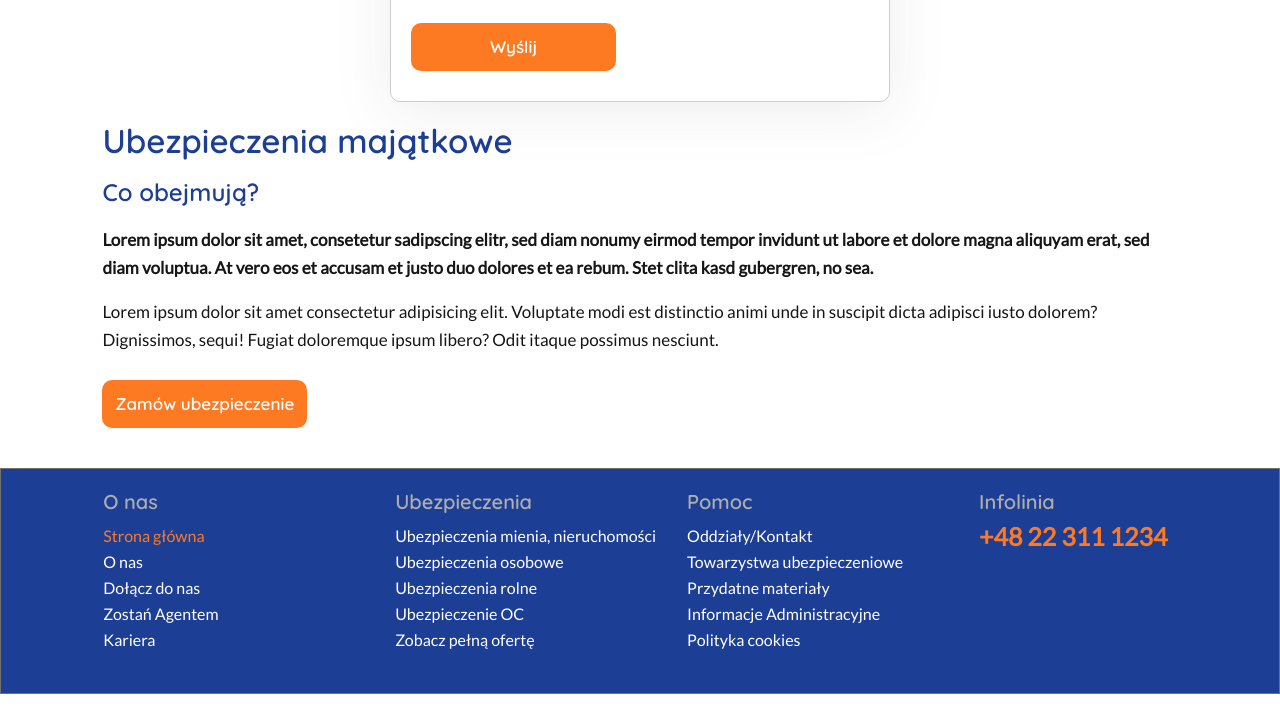
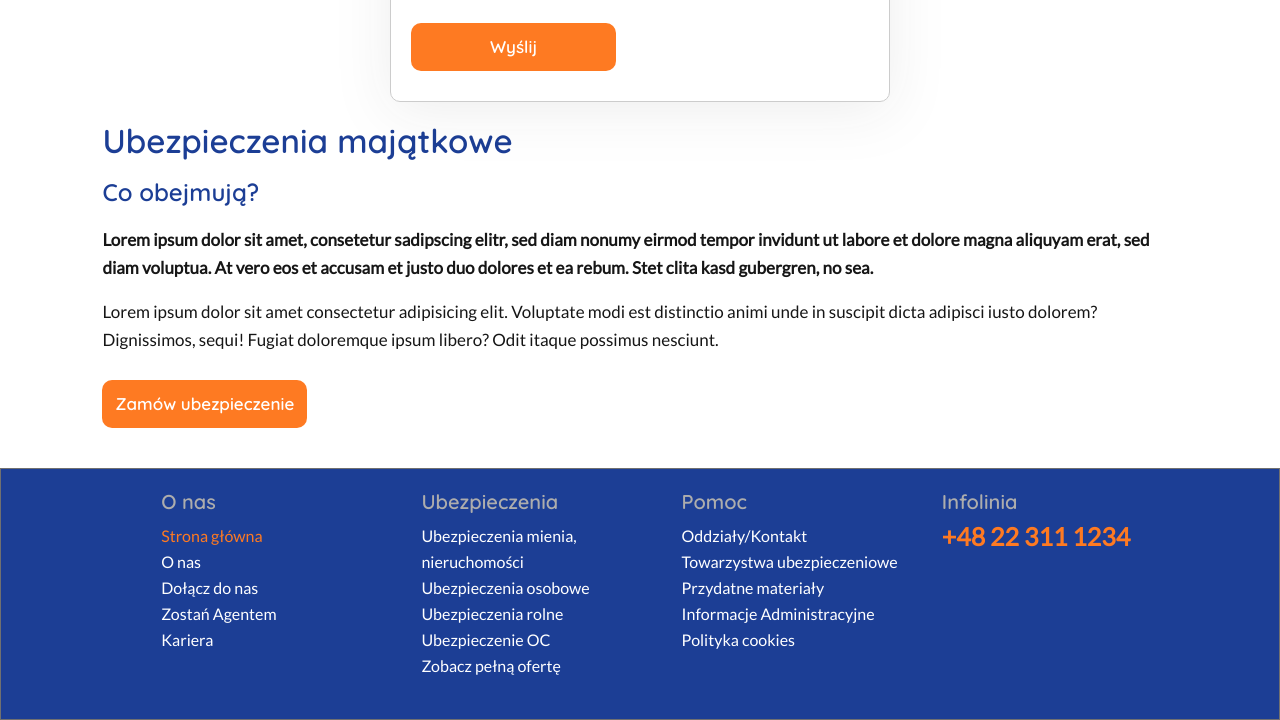
Before and after one commit to zloid/scss-starter, a website built with webpack: page index.html in a window 1280 px wide. Shown: the part 1027-1747 px from the top of the page. Before the commit the page ends 1721 px from the top, so only its background shows below. Built offline with nearby package versions, Linux system fonts and the light colour scheme; files whose address does not match are found by name.

Commit message:
fix(css): index.html > footer

```diff
--- a/index.html
+++ b/index.html
@@ -16,7 +16,7 @@
 </head>
 
 <body>
-    <div class="container-fluid p-0">
+    <div class="container-fluid d-flex flex-column min-vh-100 p-0">
         <header>
             <!-- navbar -->
             <nav class="navbar navbar-expand-lg navbar-light">
@@ -53,12 +53,14 @@
             <!-- end .navbar -->
             <section class="header-family d-flex align-items-end">
                 <div class="header-blue-section">
+                    <section>
                         <h1>
                             Ubezpieczenie majątkowe
                         </h1>
                         <p class="bottom-blue-section">
                             Skontaktuj się z nami i skorzystaj ze specjalnej oferty!
                         </p>
+                    </section>
                 </div>
             </section>
         </header>
@@ -111,7 +113,8 @@
             <!-- end .middle-content -->
         </div>
         <!-- end .middle-bg -->
-        <footer id="main-footer">
+        <footer id="main-footer" class="mt-auto">
+            <section class="container p-0">
                 <div class="links row">
                     <div class="col-sm p-0">
                         <h3>O nas</h3>
@@ -142,6 +145,7 @@
                         <span class="phone-number">+48 22 311 1234</span>
                     </div>
                 </div>
+            </section>
         </footer>
     </div>
     <!--end .container-fluid p-0 -->
--- a/package.json
+++ b/package.json
@@ -1,6 +1,6 @@
 {
     "name": "scss-starter",
-    "version": "0.1.0",
+    "version": "0.1.1",
     "description": "",
     "main": "index.js",
     "scripts": {
```
Lines whose indentation alone changed are shown as unchanged.
